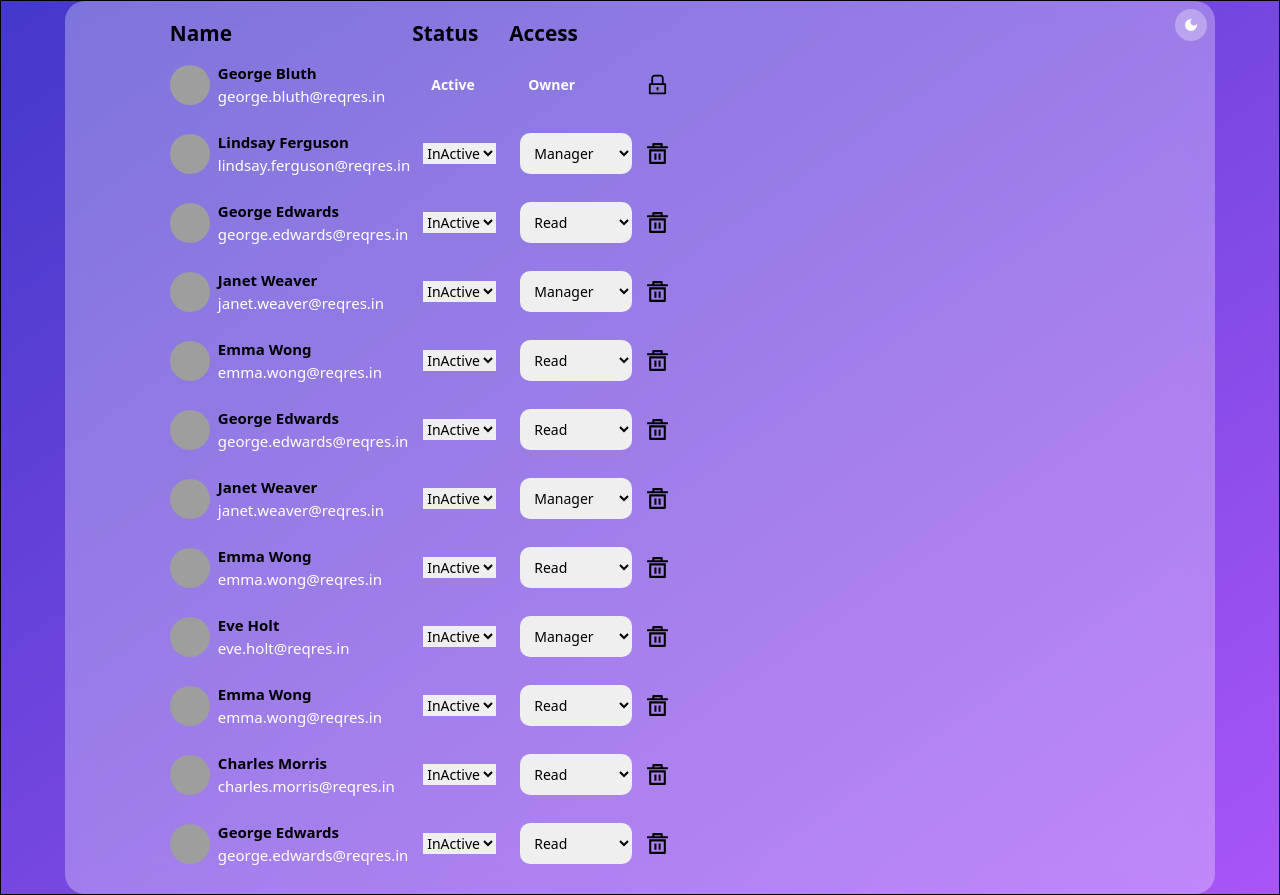
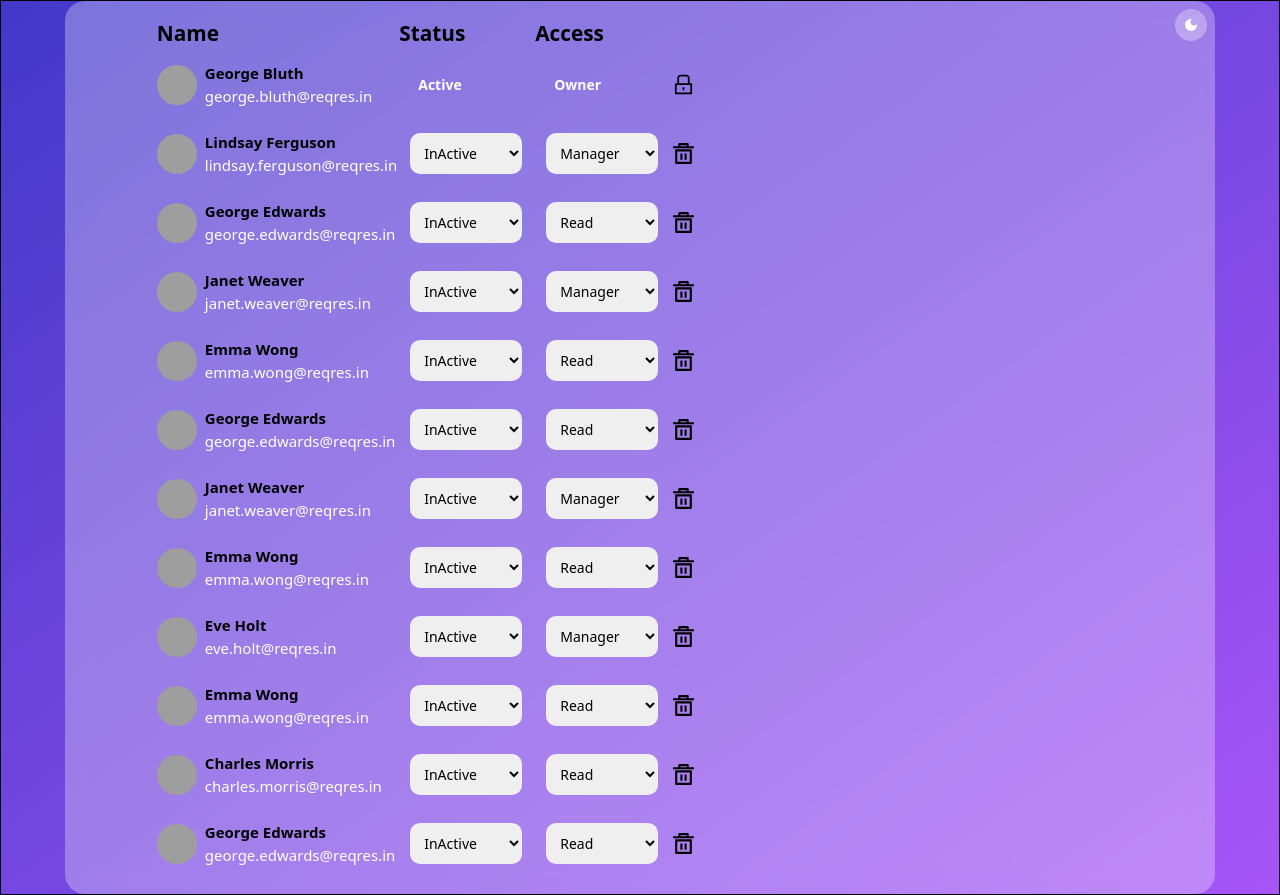
Before and after one commit to vipul832/user-ui, a React (Vite) app: page / in a window 1280 px wide. Built offline with nearby package versions, Linux system fonts and the light colour scheme; grey boxes are pictures that could not be loaded.

Commit message:
add css in active selection tag

```diff
--- a/src/features/users/UserList.tsx
+++ b/src/features/users/UserList.tsx
@@ -55,7 +55,7 @@ const UserList = () => {
                       </p>
                     </>
                   ) : (
-                    <select name="status" className="">
+                    <select name="status" className="p-2.5 w-28 rounded-[10px]">
                       <option value="inActive">InActive</option>
                       <option value="active">Active</option>
                     </select>
```
